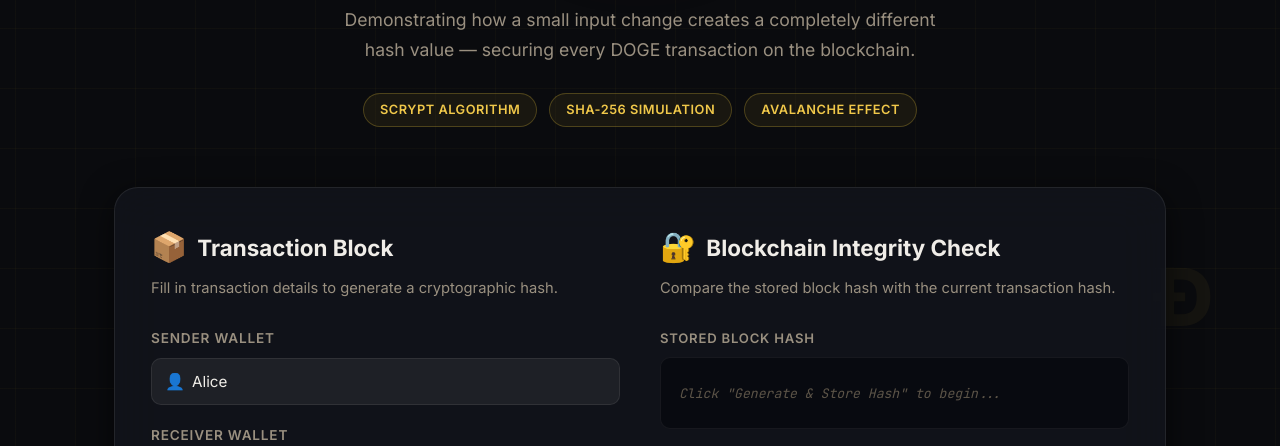
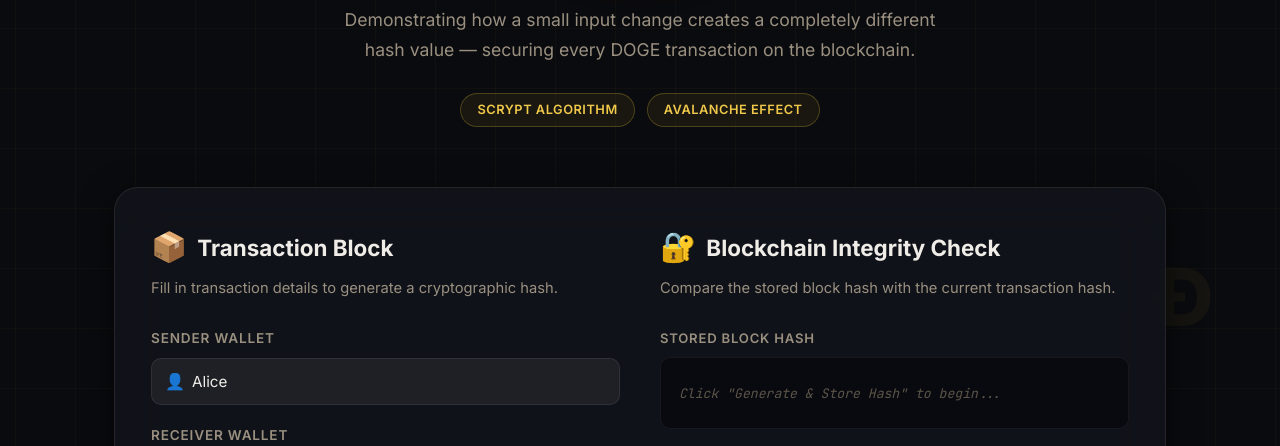
Before and after one commit to GloryRP/dogecoin, a plain HTML site: page index.html in a window 1280 px wide. Shown: the part 287-733 px from the top of the page. Drawn offline with Linux system fonts and the light colour scheme.

Commit message:
Remove SHA-256 Simulation badge from hero section

```diff
--- a/index.html
+++ b/index.html
@@ -33,7 +33,6 @@
     </p>
     <div class="hero-badges">
       <span class="badge">Scrypt Algorithm</span>
-      <span class="badge">SHA-256 Simulation</span>
       <span class="badge">Avalanche Effect</span>
     </div>
   </header>
```
